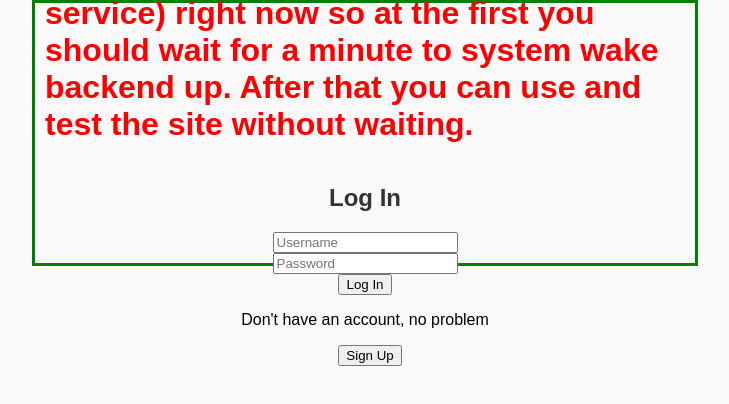
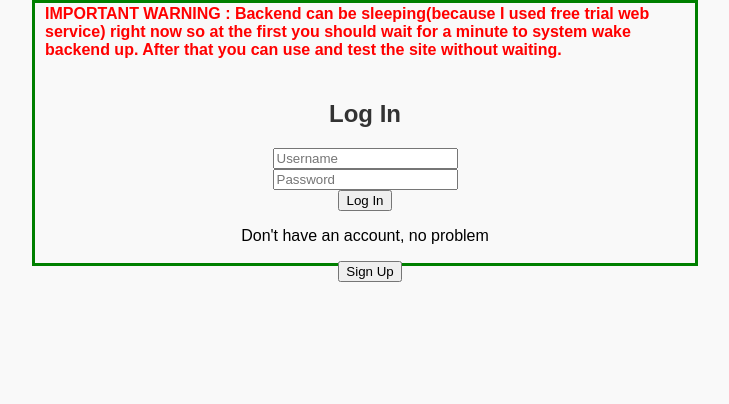
Before and after one commit to emirrcodes/task-manager-frontend1.0, a React app: page /#/ in a window 1280 px wide. Shown: the top 404 px of the page, without its empty margins (275-1004 px from the left). Built offline with nearby package versions, Linux system fonts and the light colour scheme.

Commit message:
Update LoginForm.tsx

```diff
--- a/src/components/LoginForm.tsx
+++ b/src/components/LoginForm.tsx
@@ -43,9 +43,9 @@ const LoginForm: React.FC = () => {
             onKeyDown={handleKeyDown}
             tabIndex={0}
             >
-                <h1 style={{color : "red"}}>IMPORTANT WARNING : Backend can be sleeping(because I used free trial web service) right now so at the first you should
+                <h4 style={{color : "red"}}>IMPORTANT WARNING : Backend can be sleeping(because I used free trial web service) right now so at the first you should
                     wait for a minute to system wake backend up. After that you can use and test the site without waiting.
-                </h1>
+                </h4>
             <h2>Log In</h2>
             <input type="text"
                    placeholder="Username"
```
